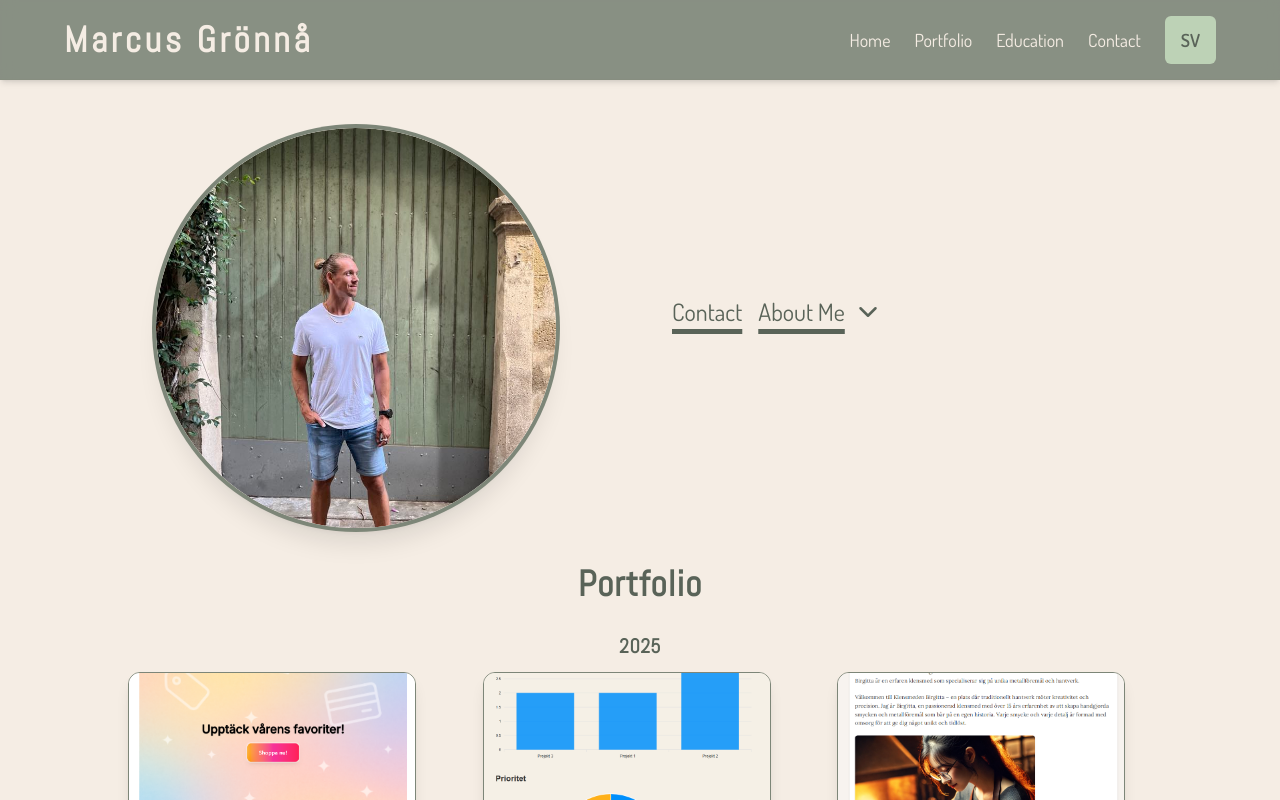
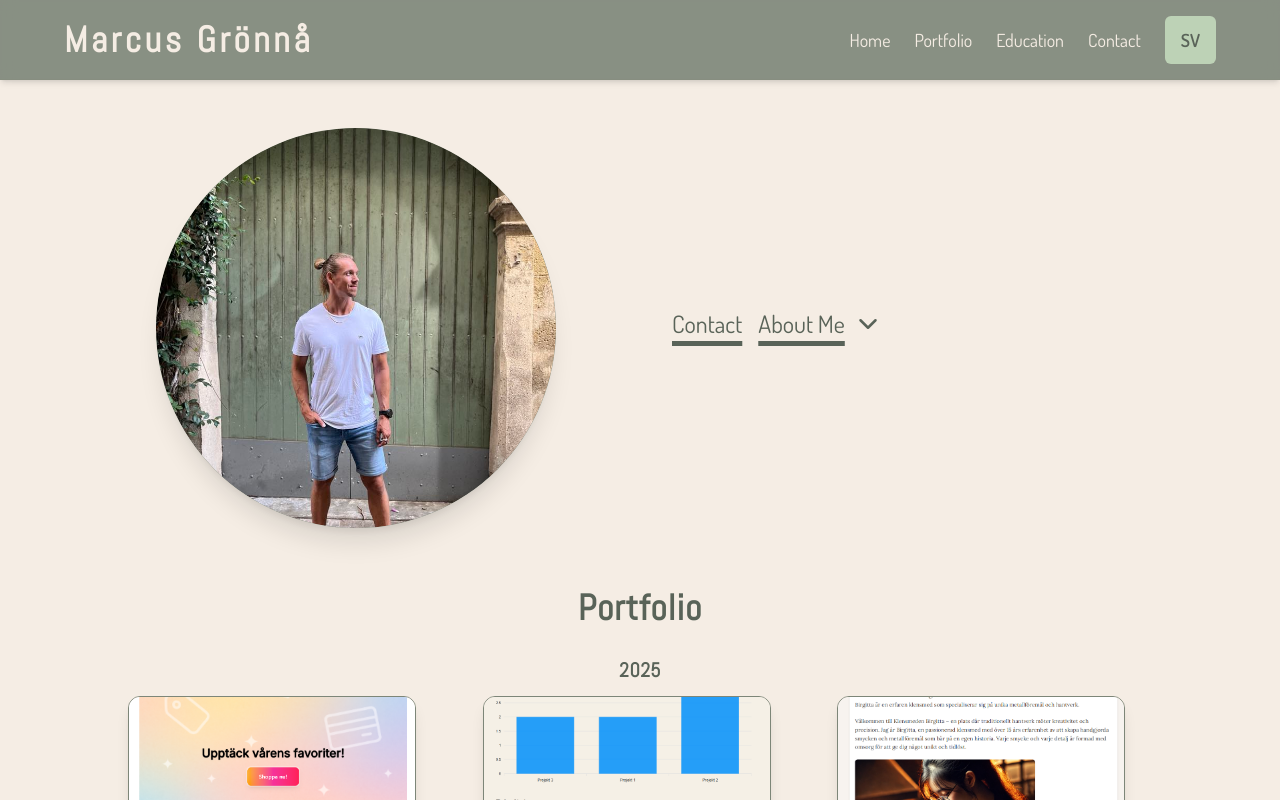
Before and after one commit to MarcusGronna/marcus-portfolio, a Next.js app: page / in a window 1280 px wide. Shown: the top 800 px of the page. Built offline with nearby package versions, Linux system fonts and the light colour scheme.

Commit message:
`chore(ui): tweak portrait hover & slow flip
• Re-added hover scale + 1° rotate on PortraitFrame

```diff
--- a/src/components/PortraitFrame.tsx
+++ b/src/components/PortraitFrame.tsx
@@ -20,10 +20,12 @@ export default function PortraitFrame({
 
   return (
     <motion.div
+      whileHover={{ scale: 1.05, rotateZ: 1 }}
+      transition={{ type: "spring", stiffness: 120, damping: 10 }}
       onClick={onToggle}
       className={`
-        relative aspect-square mx-auto overflow-hidden cursor-pointer
-        ring-4 ring-brand-600 rounded-full shadow-xl perspective-1000
+        relative aspect-square mb-6 mx-auto overflow-hidden cursor-pointer
+        ring-inset ring-4 ring-brand-600 rounded-full shadow-xl perspective-1000
         ${size} ${className}
       `}
     >
@@ -40,7 +42,7 @@ export default function PortraitFrame({
             alt="Marcus"
             fill
             sizes="(max-width: 768px) 50vw, 384px"
-            className="object-cover rounded-full"
+            className="object-cover rounded-full "
             priority
           />
         </div>
```
